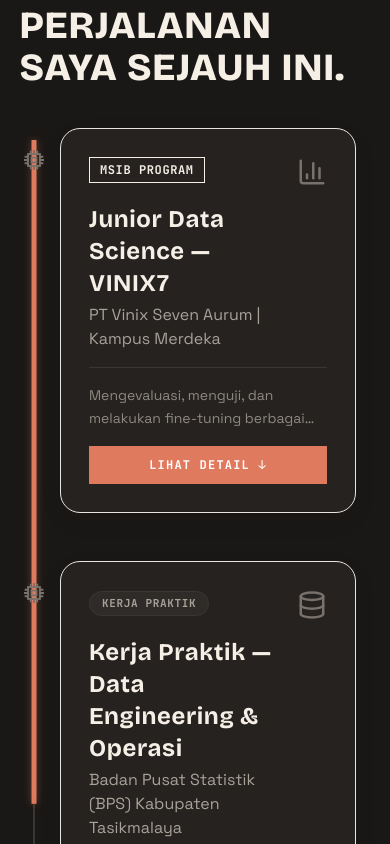
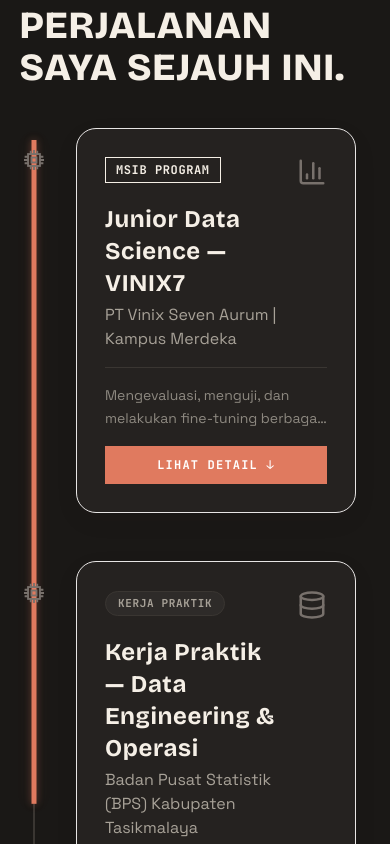
Before and after one commit to supyan1403/kyronix-portfolio, a React (Vite) app: page / in a window 390 px wide. Shown: the part 4360-5204 px from the top of the page. Built offline with nearby package versions, Linux system fonts and the light colour scheme.

Commit message:
fix: dot Experience tidak tertutup kartu

```diff
--- a/src/App.tsx
+++ b/src/App.tsx
@@ -1471,7 +1471,7 @@ function ExpRow({
         <span
           data-dot
           aria-hidden
-          className="pointer-events-none absolute left-[14px] top-8 z-10 flex h-7 w-7 -translate-x-1/2 -translate-y-1/2 items-center justify-center rounded-[3px] border-0 bg-transparent md:left-1/2 md:top-1/2"
+          className="pointer-events-none absolute left-[14px] top-8 z-20 flex h-7 w-7 -translate-x-1/2 -translate-y-1/2 items-center justify-center rounded-[3px] border-0 bg-transparent md:left-1/2 md:top-1/2"
           style={mobileDotStyle}
         >
           <span className="pointer-events-none absolute -inset-3 rounded-md bg-terracotta/20 blur-[8px]" style={mobileHaloStyle} />
@@ -1479,7 +1479,7 @@ function ExpRow({
         </span>
         <article
           onClick={onJump}
-          className={`warm-card relative w-[calc(100%-40px)] shrink-0 cursor-pointer p-7 md:w-[520px] md:min-w-[520px] md:max-w-[520px] md:p-9 ${isLeft ? "md:mr-auto md:ml-0" : "md:ml-auto md:mr-0"}`}
+          className={`warm-card relative z-[2] w-[calc(100%-56px)] shrink-0 cursor-pointer p-7 md:w-[520px] md:min-w-[520px] md:max-w-[520px] md:p-9 ${isLeft ? "md:mr-auto md:ml-0" : "md:ml-auto md:mr-0"}`}
           style={mobileCardStyle}
         >
           <div className="flex items-start justify-between gap-4">
@@ -1617,7 +1617,7 @@ function ExpRow({
         onClick={onJump}
         aria-label={`${period} — ${role}`}
         style={dotStyle}
-        className="absolute left-[14px] top-8 z-10 flex h-7 w-7 -translate-x-1/2 -translate-y-1/2 items-center justify-center rounded-[3px] border-0 bg-transparent md:left-1/2 md:top-1/2"
+        className="absolute left-[14px] top-8 z-20 flex h-7 w-7 -translate-x-1/2 -translate-y-1/2 items-center justify-center rounded-[3px] border-0 bg-transparent md:left-1/2 md:top-1/2"
       >
         <motion.span style={haloStyle} className="pointer-events-none absolute -inset-3 rounded-md bg-terracotta/20 blur-[8px]" />
         <ChipPixel size={26} />
@@ -1631,7 +1631,7 @@ function ExpRow({
         whileHover={isMobile ? undefined : ({ y: -3, scale: 1.01 } as unknown as Record<string, unknown>)}
         whileTap={{ scale: 0.98 }}
         style={cardStyle}
-        className={`warm-card relative w-[calc(100%-40px)] shrink-0 cursor-pointer p-7 md:w-[520px] md:min-w-[520px] md:max-w-[520px] md:p-9 ${isLeft ? "md:mr-auto md:ml-0" : "md:ml-auto md:mr-0"}`}
+        className={`warm-card relative z-[2] w-[calc(100%-56px)] shrink-0 cursor-pointer p-7 md:w-[520px] md:min-w-[520px] md:max-w-[520px] md:p-9 ${isLeft ? "md:mr-auto md:ml-0" : "md:ml-auto md:mr-0"}`}
       >
         <div className="flex items-start justify-between gap-4">
           <div className="min-w-0 flex-1">
```
